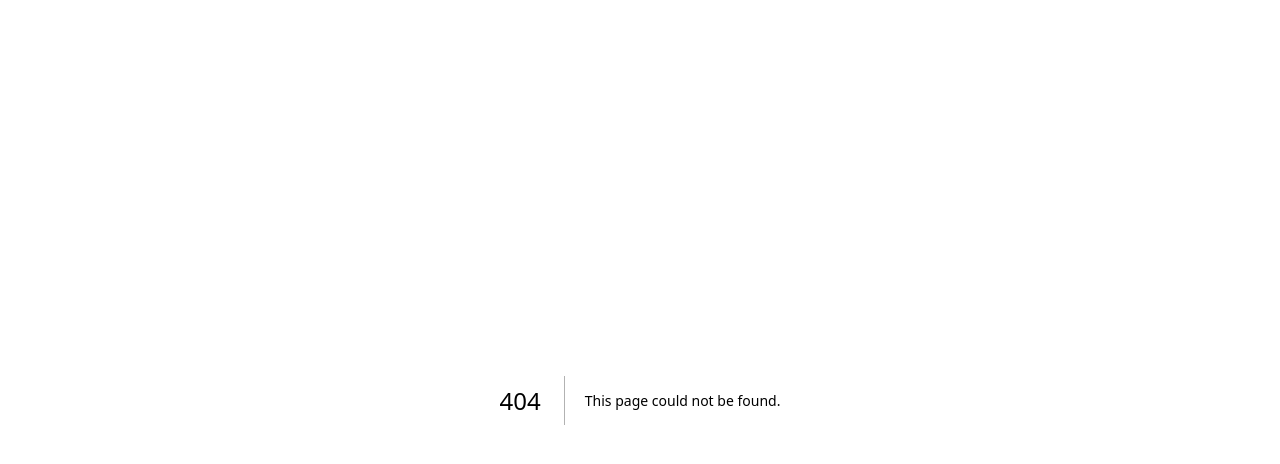
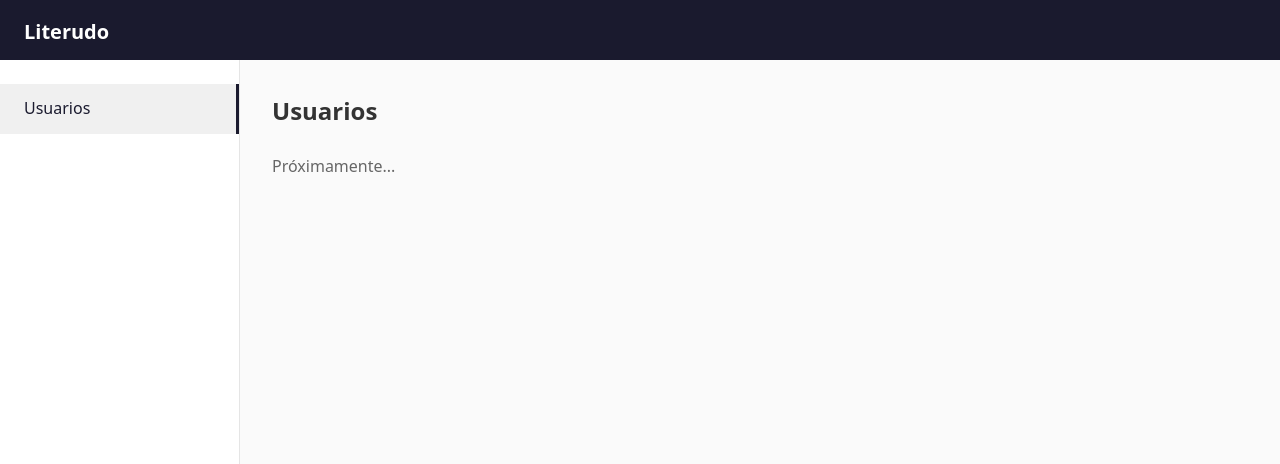
Before and after one commit to acostheta/literudo, a Next.js app: page /admin/usuarios in a window 1280 px wide. Before the commit this address had no page. Shown: the top 464 px of the page. Built offline with nearby package versions, Linux system fonts and the light colour scheme.

Commit message:
Add admin panel with topbar and sidebar

```diff
--- /dev/null
+++ b/src/app/admin/layout.tsx
@@ -0,0 +1,37 @@
+"use client";
+
+import { ReactNode } from "react";
+import Link from "next/link";
+import { usePathname } from "next/navigation";
+
+const navItems = [
+  { name: "Usuarios", href: "/admin/usuarios" },
+];
+
+export default function AdminLayout({ children }: { children: ReactNode }) {
+  const pathname = usePathname();
+
+  return (
+    <div className="admin-layout">
+      <header className="topbar">
+        <h1 className="topbar-title">Literudo</h1>
+      </header>
+      <div className="admin-container">
+        <aside className="sidebar">
+          <nav>
+            {navItems.map((item) => (
+              <Link
+                key={item.href}
+                href={item.href}
+                className={`nav-link ${pathname === item.href ? "active" : ""}`}
+              >
+                {item.name}
+              </Link>
+            ))}
+          </nav>
+        </aside>
+        <main className="content">{children}</main>
+      </div>
+    </div>
+  );
+}
--- /dev/null
+++ b/src/app/admin/usuarios/page.tsx
@@ -0,0 +1,8 @@
+export default function UsuariosPage() {
+  return (
+    <div>
+      <h2 style={{ marginBottom: "1.5rem" }}>Usuarios</h2>
+      <p style={{ color: "#666" }}>Próximamente...</p>
+    </div>
+  );
+}
--- a/src/app/globals.css
+++ b/src/app/globals.css
@@ -10,3 +10,67 @@ body {
   color: #333;
   background: #fafafa;
 }
+
+.admin-layout {
+  min-height: 100vh;
+}
+
+.topbar {
+  background: #1a1a2e;
+  color: white;
+  padding: 1rem 1.5rem;
+  position: fixed;
+  top: 0;
+  left: 0;
+  right: 0;
+  height: 60px;
+  z-index: 100;
+}
+
+.topbar-title {
+  font-size: 1.25rem;
+  font-weight: 600;
+}
+
+.admin-container {
+  display: flex;
+  padding-top: 60px;
+  min-height: 100vh;
+}
+
+.sidebar {
+  width: 240px;
+  background: white;
+  border-right: 1px solid #e5e5e5;
+  padding: 1.5rem 0;
+  position: fixed;
+  top: 60px;
+  bottom: 0;
+  left: 0;
+}
+
+.nav-link {
+  display: block;
+  padding: 0.75rem 1.5rem;
+  color: #666;
+  text-decoration: none;
+  transition: background 0.2s, color 0.2s;
+}
+
+.nav-link:hover {
+  background: #f5f5f5;
+  color: #1a1a2e;
+}
+
+.nav-link.active {
+  background: #f0f0f0;
+  color: #1a1a2e;
+  font-weight: 500;
+  border-right: 3px solid #1a1a2e;
+}
+
+.content {
+  flex: 1;
+  margin-left: 240px;
+  padding: 2rem;
+}
```
